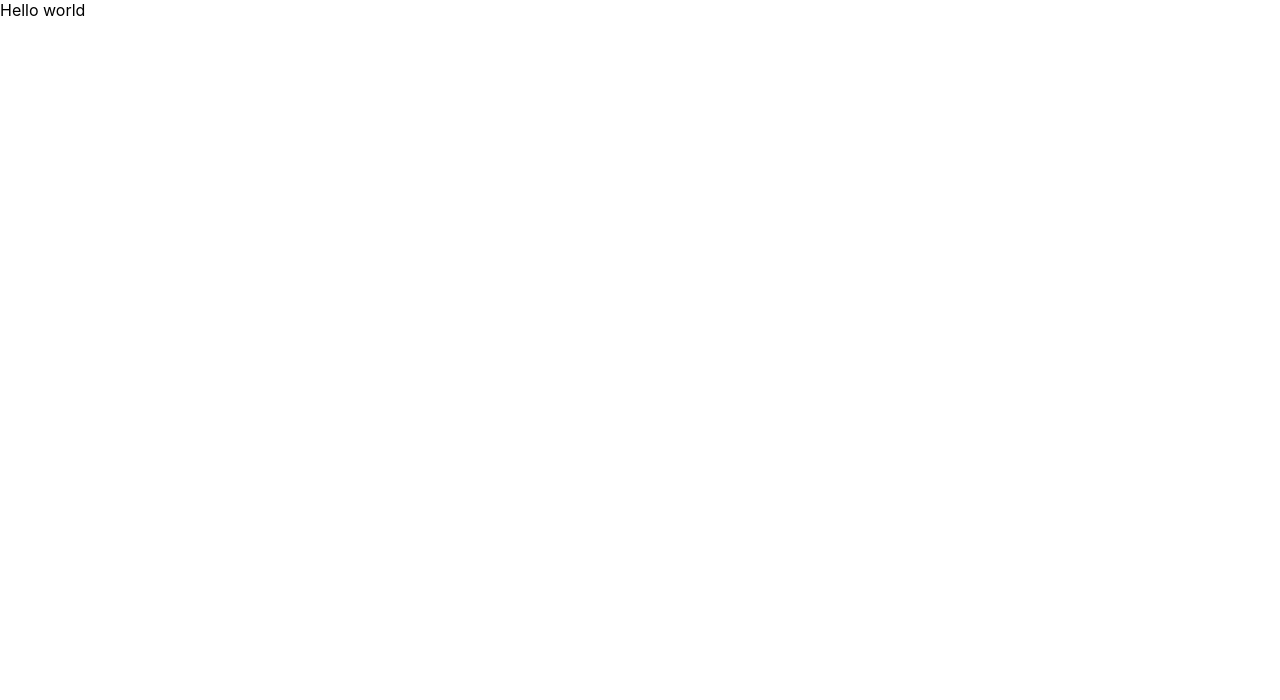
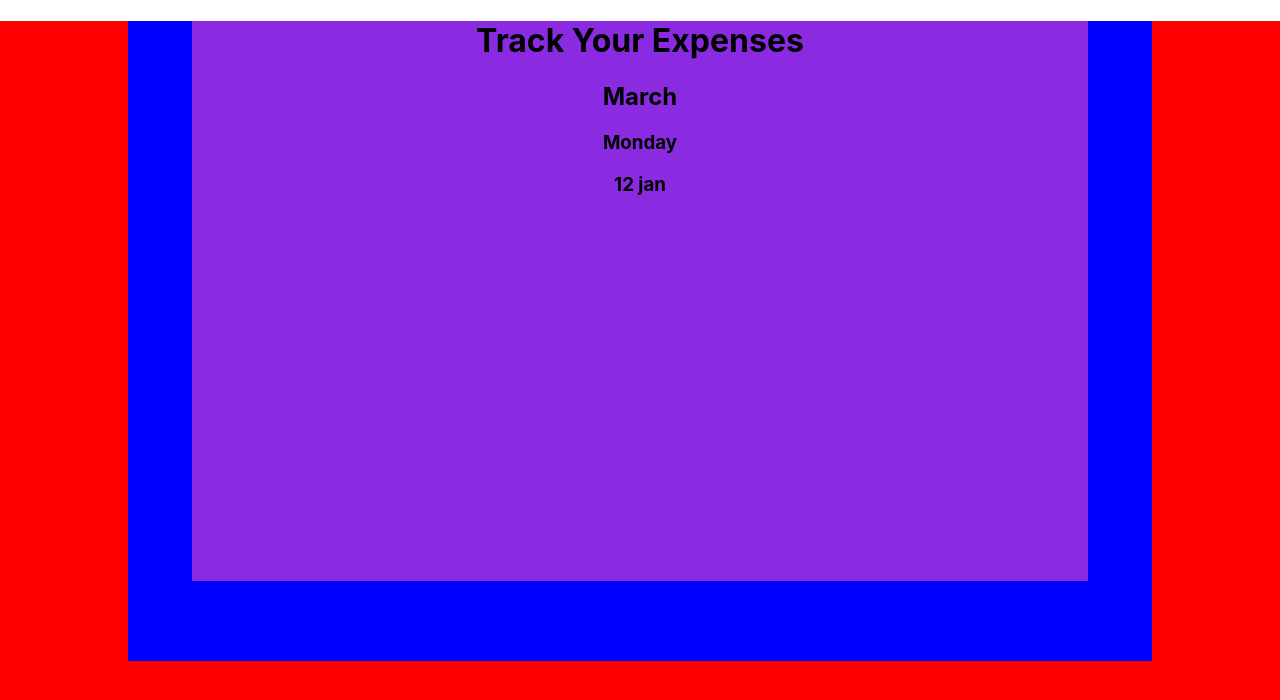
Before and after one commit to rohitranjan-2702/Finance-Budgeting, a React (Create React App) app in the folder client/: page / in a window 1280 px wide. Shown: the top 700 px of the page. Built offline with nearby package versions, Linux system fonts and the light colour scheme; the HTML template or start-up script is replaced by a standard one.

Commit message:
expense page created

```diff
--- a/client/src/App.js
+++ b/client/src/App.js
@@ -1,8 +1,9 @@
-
+import React from "react";
+import Expense from "./pages/Expense";
 function App() {
   return (
     <div className="App">
-      Hello world
+      <Expense/>
     </div>
   );
 }
--- /dev/null
+++ b/client/src/pages/Expense.jsx
@@ -0,0 +1,20 @@
+import React from "react";
+import "../styles/expense.css";
+const Expense = () => {
+  return (
+    <div className="container">
+      <div className="sub_container">
+        <div className="conatiner_header">
+          <h1>Track Your Expenses</h1>
+          <h2>March</h2>
+          <div className="sub_heading">
+            <h3>Monday</h3>
+            <h3>12 jan</h3>
+          </div>
+        </div>
+      </div>
+    </div>
+  );
+};
+
+export default Expense;
--- /dev/null
+++ b/client/src/styles/expense.css
@@ -0,0 +1,19 @@
+.container{
+    width: 100%;
+    height: 100vh;
+    background-color: red;
+
+}
+.sub_container{
+    background-color: blue;
+    width: 80vw;
+    height: 80vh;
+  margin: auto;
+}
+.conatiner_header{
+    background-color: blueviolet;
+    width: 70vw;
+    height: 70vh;
+   text-align: center;
+   margin: auto;
+}
```
